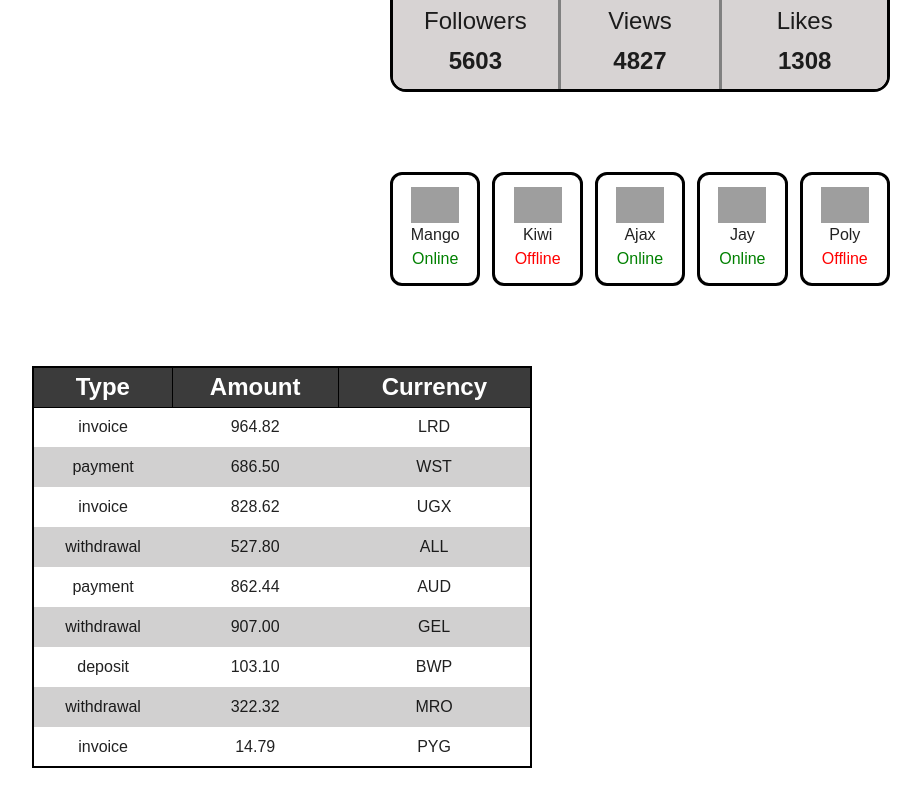
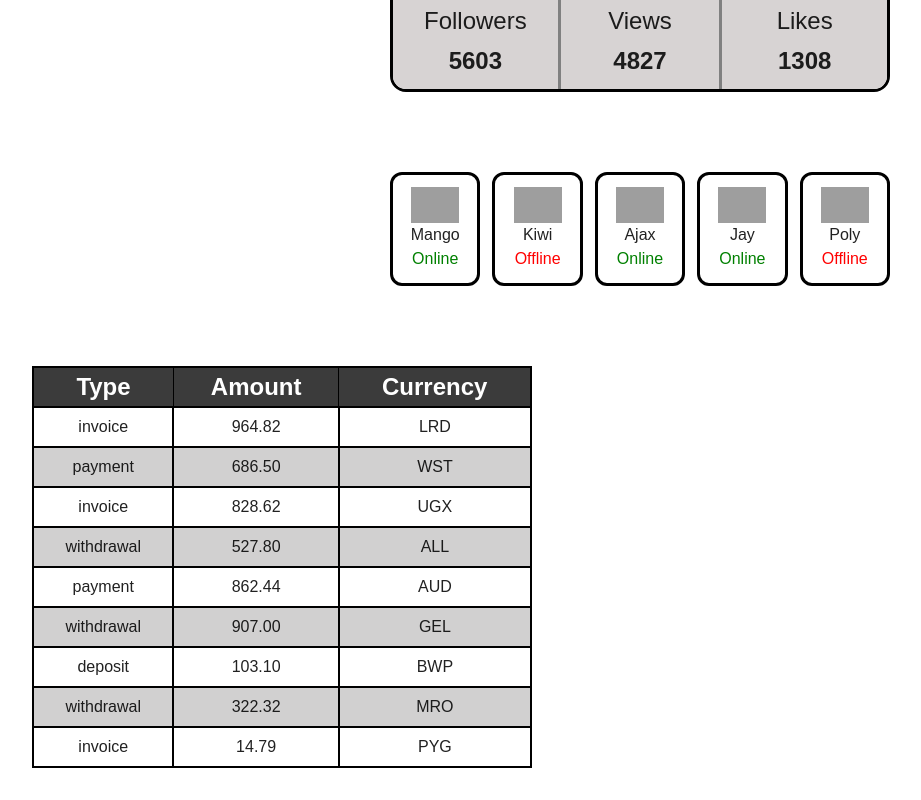
Before and after one commit to Anastassia2312/goit-react-hw-01, a React (Vite) app: page / in a window 1280 px wide. Shown: the part 554-1354 px from the top of the page, without its empty margins (0-921 px from the left). Built offline with nearby package versions, Linux system fonts and the light colour scheme; grey boxes are pictures that could not be loaded.

Commit message:
Update TransactionHistory.jsx

```diff
--- a/src/components/TransactionHistory/TransactionHistory.jsx
+++ b/src/components/TransactionHistory/TransactionHistory.jsx
@@ -13,9 +13,9 @@ export const TransactionHistory = ({ items }) => {
       <tbody>
         {items.map((item) => (
           <tr className={css.trTable} key={item.id}>
-            <td>{item.type}</td>
-            <td>{item.amount}</td>
-            <td>{item.currency}</td>
+            <td className={css.tdTable}>{item.type}</td>
+            <td className={css.tdTable}>{item.amount}</td>
+            <td className={css.tdTable}>{item.currency}</td>
           </tr>
         ))}
       </tbody>
```
